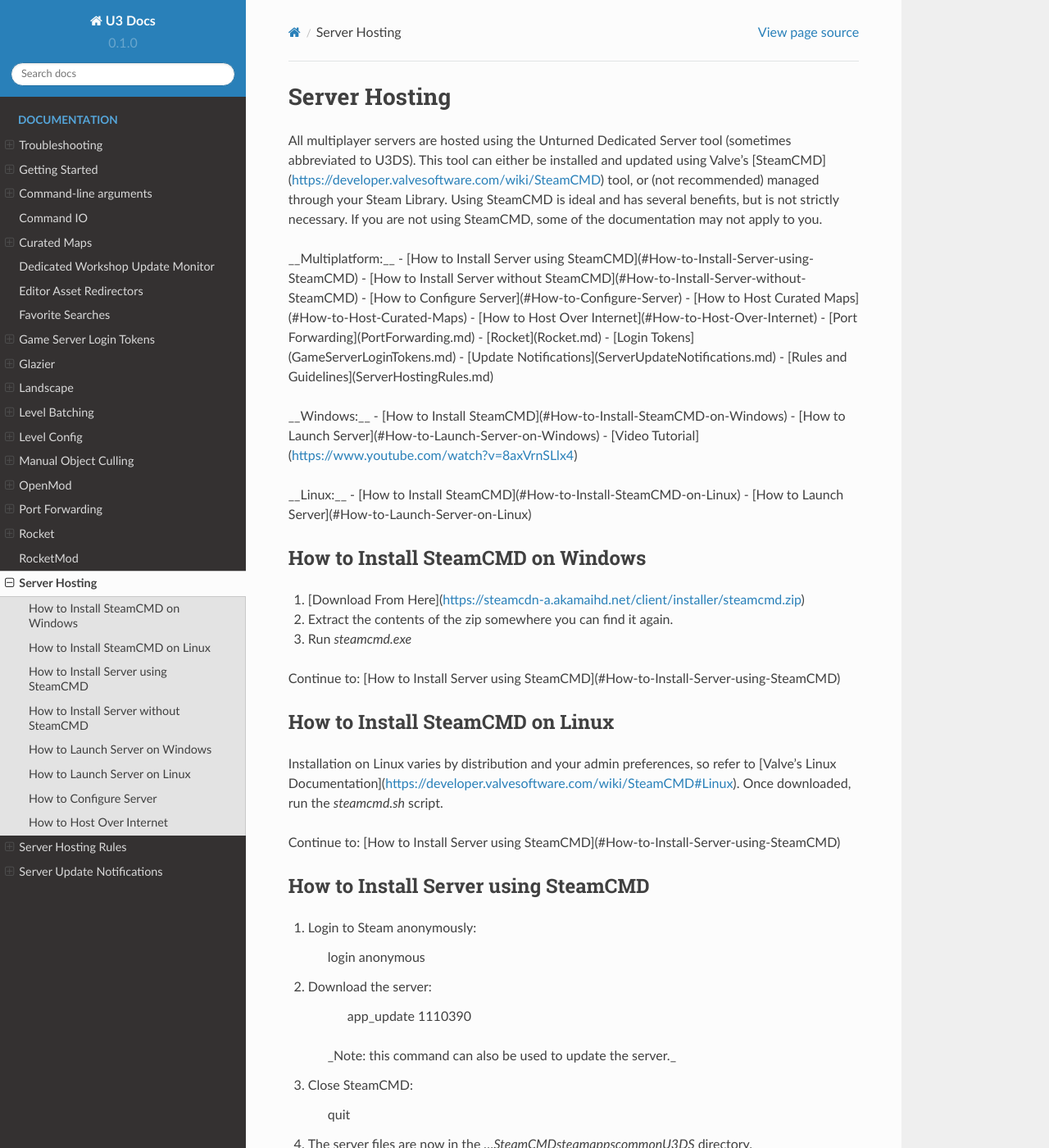
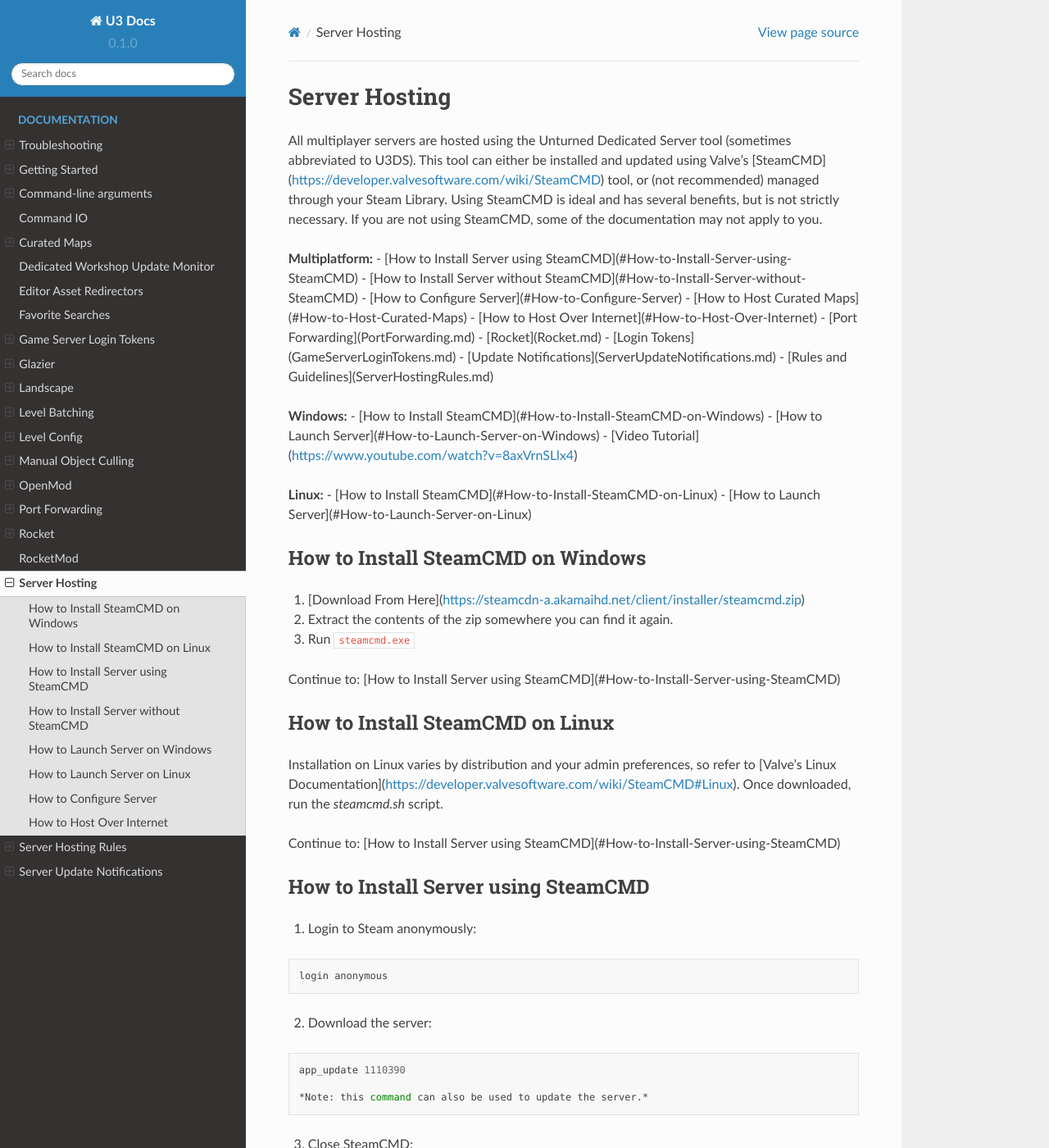
Before and after one commit to MoltonMontro/TestDocs, a Sphinx documentation site: the page built from docs/source/ServerHosting.rst, in a window 1280 px wide and 1400 px high. Shown: the whole window at 82% size. Built offline with Sphinx 7.4.7 and the Read the Docs theme 2.0.0, drawn with Linux system fonts in a browser that asks for light colours; some of the changed lines change nothing that is shown; some of the changed text lies outside the part shown.

Commit message:
Update ServerHosting.rst

```diff
--- a/docs/source/ServerHosting.rst
+++ b/docs/source/ServerHosting.rst
@@ -3,7 +3,7 @@
 
 All multiplayer servers are hosted using the Unturned Dedicated Server tool (sometimes abbreviated to U3DS). This tool can either be installed and updated using Valve's [SteamCMD](https://developer.valvesoftware.com/wiki/SteamCMD) tool, or (not recommended) managed through your Steam Library. Using SteamCMD is ideal and has several benefits, but is not strictly necessary. If you are not using SteamCMD, some of the documentation may not apply to you.
 
-__Multiplatform:__
+**Multiplatform:**
 - [How to Install Server using SteamCMD](#How-to-Install-Server-using-SteamCMD)
 - [How to Install Server without SteamCMD](#How-to-Install-Server-without-SteamCMD)
 - [How to Configure Server](#How-to-Configure-Server)
@@ -15,12 +15,12 @@
 - [Update Notifications](ServerUpdateNotifications.md)
 - [Rules and Guidelines](ServerHostingRules.md)
 
-__Windows:__
+**Windows:**
 - [How to Install SteamCMD](#How-to-Install-SteamCMD-on-Windows)
 - [How to Launch Server](#How-to-Launch-Server-on-Windows)
 - [Video Tutorial](https://www.youtube.com/watch?v=8axVrnSLlx4)
 
-__Linux:__
+**Linux:**
 - [How to Install SteamCMD](#How-to-Install-SteamCMD-on-Linux)
 - [How to Launch Server](#How-to-Launch-Server-on-Linux)
 
@@ -29,7 +29,7 @@
 
 1. [Download From Here](https://steamcdn-a.akamaihd.net/client/installer/steamcmd.zip)
 2. Extract the contents of the zip somewhere you can find it again.
-3. Run `steamcmd.exe`
+3. Run ``steamcmd.exe``
 
 Continue to: [How to Install Server using SteamCMD](#How-to-Install-Server-using-SteamCMD)
 
@@ -45,19 +45,25 @@
 
 1. Login to Steam anonymously:
 
-		login anonymous
+.. code-block:: bash
+
+	login anonymous
 
 2. Download the server:
 
-		app_update 1110390
+.. code-block:: bash
 
-	_Note: this command can also be used to update the server._
+	app_update 1110390
+
+	*Note: this command can also be used to update the server.*
 
 3. Close SteamCMD:
 
-		quit
+.. code-block:: bash
 
-4. The server files are now in the `...SteamCMD\steamapps\common\U3DS` directory.
+	quit
+
+4. The server files are now in the ``...SteamCMD\steamapps\common\U3DS`` directory.
 
 Continue to: [How to Launch Server on Windows](#How-to-Launch-Server-on-Windows) or [How to Launch Server on Linux](#How-to-Launch-Server-on-Linux)
 
@@ -85,22 +91,22 @@
 How to Launch Server on Windows
 -------------------------------
 
-1. Navigate to the `...\SteamCMD\steamapps\common\U3DS` directory.
+1. Navigate to the ``...\SteamCMD\steamapps\common\U3DS`` directory.
 2. Create a new text file by right-clicking an empty space within the U3DS directory, and selecting New > Text Document. This will create a new text file called "New Text Document.txt".
-	1. **If the file name does not display the `.txt` file extension, then you need to enable the viewing of "File name extensions".**
+	1. **If the file name does not display the ``.txt`` file extension, then you need to enable the viewing of "File name extensions".**
 	2. At the top of the File Explorer window, navigate to the View tab on the ribbon.
 	3. In the Show/hide section of options, ensure that the "File name extensions" box is checked.
-	![File name extensions](Images/FileNameExtensions.jpg)
+	.. image:: images/FileNameExtensions.jpg
 	4. File extensions should now be displayed at the end of file names.
 3. Rename the "New Text Document.txt" file, and change it from a text file (.txt) to a batch script file (.bat). For example, "Tutorial.bat".
-4. Right-click on the batch script (`Tutorial.bat`) and select Edit. This will open the batch file in your default text editor, although any text editor (e.g., Notepad, WordPad, Notepad++) can be used.
+4. Right-click on the batch script (``Tutorial.bat``) and select Edit. This will open the batch file in your default text editor, although any text editor (e.g., Notepad, WordPad, Notepad++) can be used.
 5. Add the script that will start your server when the batch script is ran.
-	* For an internet server, copy-and-paste the following text into the file: `start "" "%~dp0ServerHelper.bat" +InternetServer/MyServer`
-	* For a LAN server, copy-and-paste the following text into the file: `start "" "%~dp0ServerHelper.bat" +LanServer/MyServer`
+	* For an internet server, copy-and-paste the following text into the file: ``start "" "%~dp0ServerHelper.bat" +InternetServer/MyServer``
+	* For a LAN server, copy-and-paste the following text into the file: ``start "" "%~dp0ServerHelper.bat" +LanServer/MyServer``
 
-	_Note: running an internet server will require opening ports on your router (this is called "port forwarding")._
+	*Note: running an internet server will require opening ports on your router (this is called "port forwarding").*
 
-	In this example "MyServer" is used as the ServerID for savedata and configuration purposes; you may choose to replace "MyServer" with a different name. For an example batch script, open the built-in `ExampleServer.bat` file in a text editor._
+	In this example "MyServer" is used as the ServerID for savedata and configuration purposes; you may choose to replace "MyServer" with a different name. For an example batch script, open the built-in `ExampleServer.bat` file in a text editor.
 
 6. Save your changes to the file, and close the file.
 7. Double-click the batch script to launch the server. A command-line interface should appear. Because this is the first time we have ran the batch file, it is going to generate a bunch of necessary server files.
```
